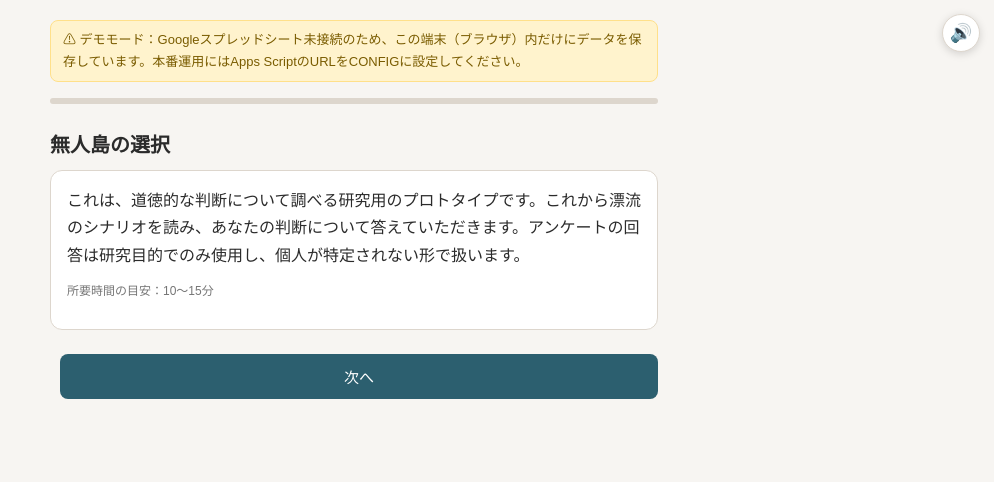
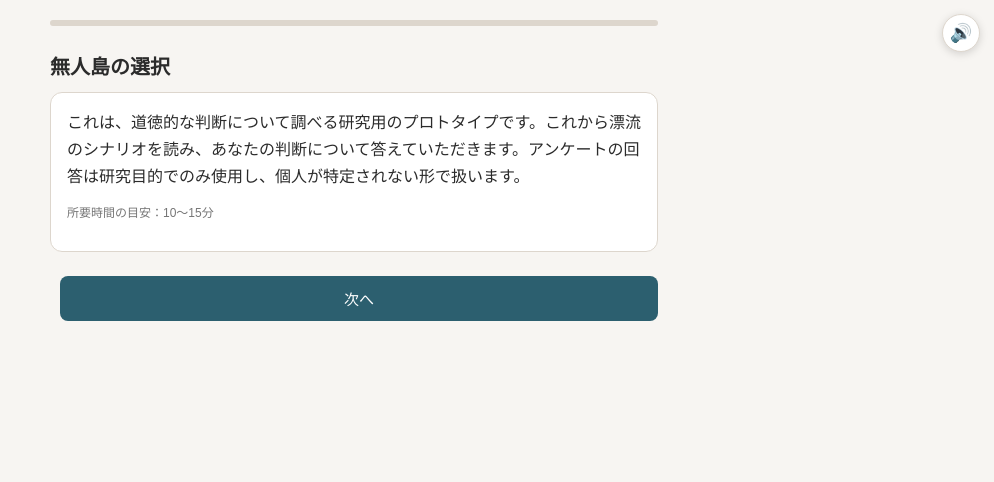
Before and after one commit to c0a23148ce/7-19_OC, a plain HTML site: page index.html in a window 1280 px wide. Shown: the whole page, without its empty margins (286-1280 px from the left). Drawn offline with nearby package versions, Linux system fonts and the light colour scheme.

Commit message:
スプレッドシート連携

```diff
--- a/index.html
+++ b/index.html
@@ -583,7 +583,7 @@
    ブラウザ内だけで動く「デモモード」になります。
    ============================================================ */
 const CONFIG = {
-  APPS_SCRIPT_URL: "", // 例: "https://script.google.com/macros/s/xxxxx/exec"
+  APPS_SCRIPT_URL: "https://script.google.com/macros/s/AKfycbyaAZIOqtQGeL2MiTRUFEYRtQ76D3PbqqeimhlL0wBlh6N3FrVFULHfzPKxv6r0gfpF1g/exec", // 例: "https://script.google.com/macros/s/xxxxx/exec"
   MIN_N_FOR_REAL_AVERAGE: 3 // これ未満の参加者数のときは暫定の参考値を使う
 };
 
```
